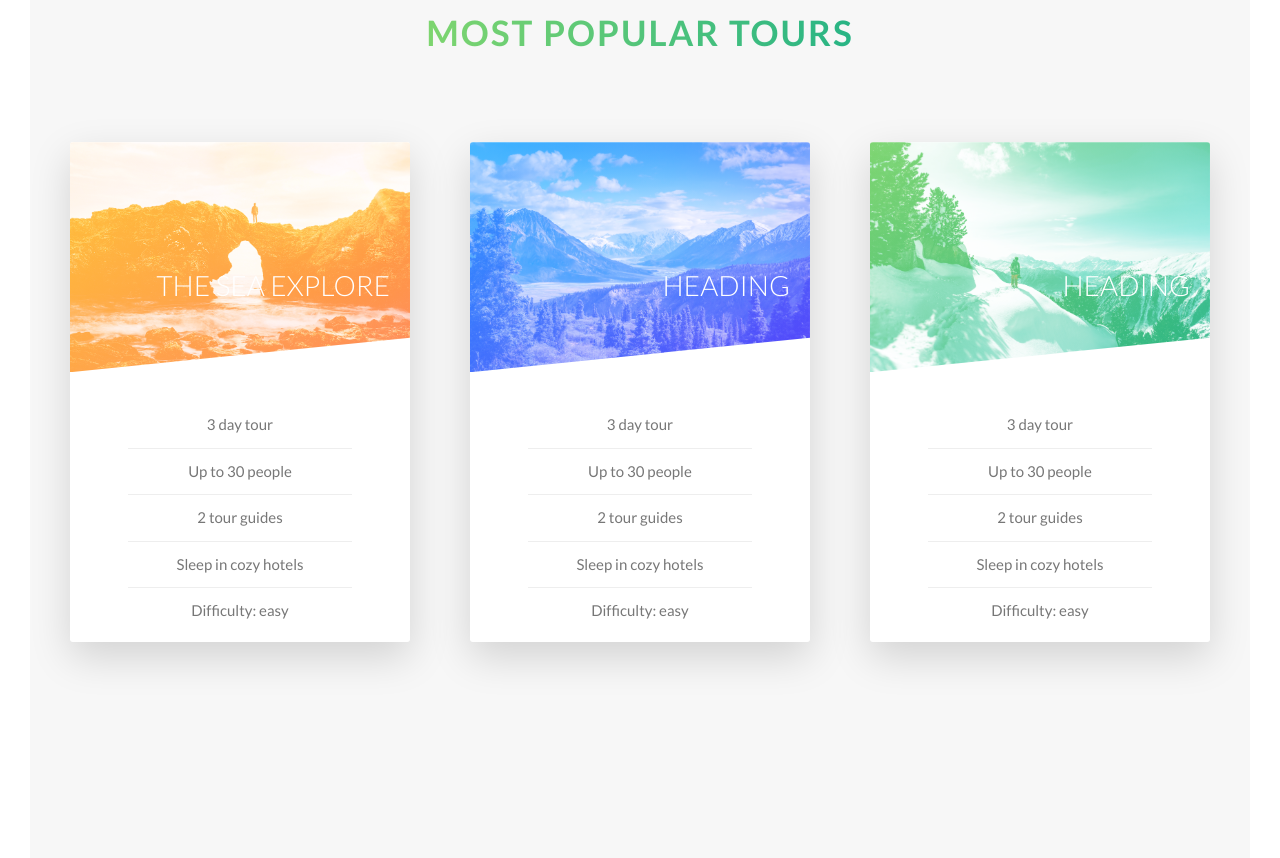
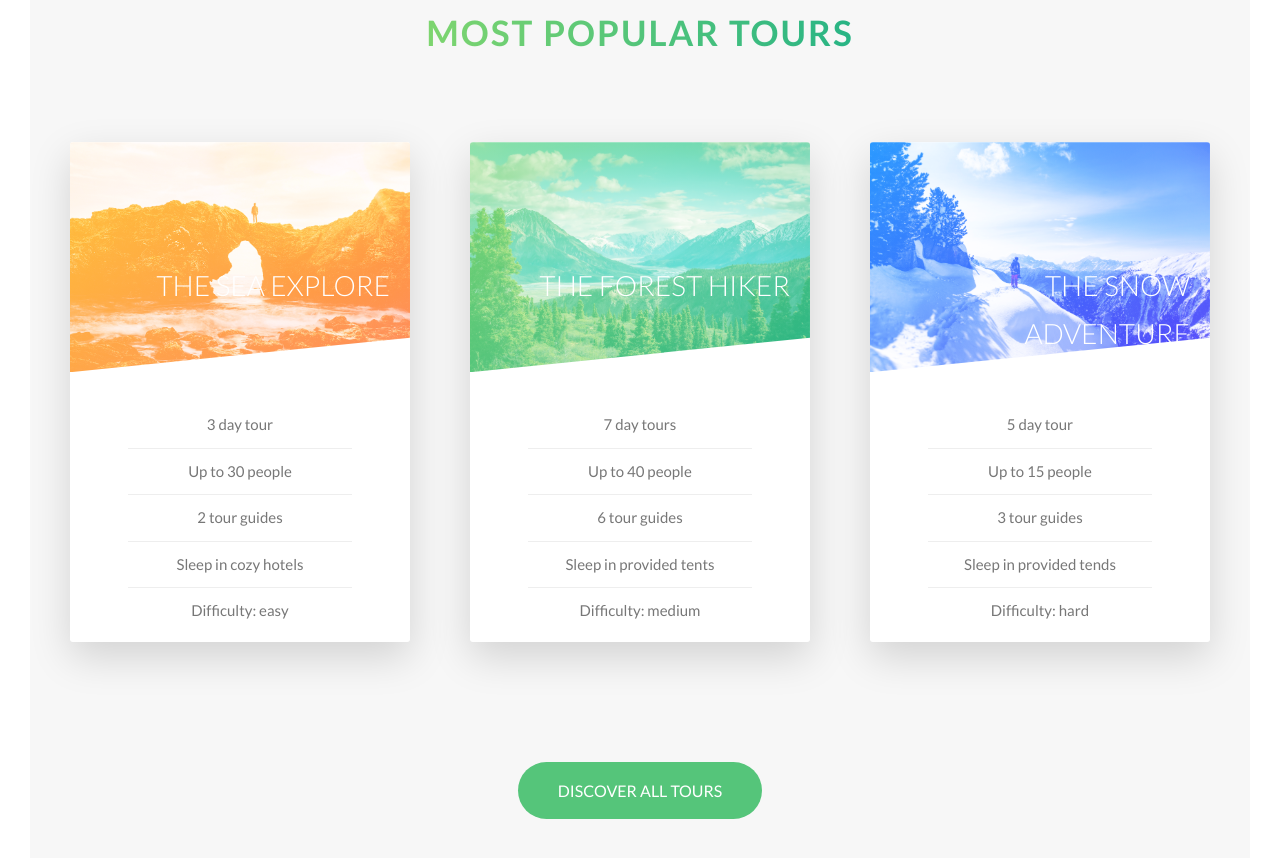
Before and after one commit to peterlxb/advanced-css-tour, a website: page Natours/after-S05/index.html in a window 1280 px wide. Shown: the part 2561-3419 px from the top of the page. Drawn offline with Linux system fonts and the light colour scheme.

Commit message:
Finish Building Tour section

```diff
--- a/Natours/after-S05/index.html
+++ b/Natours/after-S05/index.html
@@ -175,15 +175,15 @@
                                 &nbsp;
                             </div>
                             <h4 class="card__heading">
-                                Heading
+                                The Forest Hiker
                             </h4>
                             <div class="card__details">
                                 <ul>
-                                    <li>3 day tour</li>
-                                    <li>Up to 30 people</li>
-                                    <li>2 tour guides</li>
-                                    <li>Sleep in cozy hotels</li>
-                                    <li>Difficulty: easy</li>
+                                    <li>7 day tours</li>
+                                    <li>Up to 40 people</li>
+                                    <li>6 tour guides</li>
+                                    <li>Sleep in provided tents</li>
+                                    <li>Difficulty: medium</li>
                                 </ul>
                             </div>
 
@@ -208,15 +208,15 @@
                                 &nbsp;
                             </div>
                             <h4 class="card__heading">
-                                Heading
+                                The Snow Adventure
                             </h4>
                             <div class="card__details">
                                 <ul>
-                                    <li>3 day tour</li>
-                                    <li>Up to 30 people</li>
-                                    <li>2 tour guides</li>
-                                    <li>Sleep in cozy hotels</li>
-                                    <li>Difficulty: easy</li>
+                                    <li>5 day tour</li>
+                                    <li>Up to 15 people</li>
+                                    <li>3 tour guides</li>
+                                    <li>Sleep in provided tends </li>
+                                    <li>Difficulty: hard</li>
                                 </ul>
                             </div>
 
@@ -232,9 +232,11 @@
                         </div>
                     </div>
                 </div>
+            </div>
 
-
-
+            <div class="u-center-text u-margin-top-huge">
+                <a href="#" class="btn btn--green">Discover all tours</a>
+            </div>
         </section>
     </main>
 </body>
--- a/Natours/after-S05/sass/base/_utilities.scss
+++ b/Natours/after-S05/sass/base/_utilities.scss
@@ -11,3 +11,10 @@
 .u-margin-bottom-small {
   margin-bottom: 1.5rem;
 }
+
+.u-margin-top-big {
+  margin-top: 8rem;
+}
+.u-margin-top-huge {
+  margin-top: 10rem;
+}
--- a/Natours/after-S05/sass/components/_button.scss
+++ b/Natours/after-S05/sass/components/_button.scss
@@ -31,6 +31,15 @@
   &--white {
     background-color: $color-white;
     color: $color-grey-dark;
+
+    &::after {
+      background-color: $color-white;
+    }
+  }
+
+  &--green {
+    background-color: $color-primary;
+    color: $color-white;
 
     &::after {
       background-color: $color-white;
--- a/Natours/after-S05/sass/components/_card.scss
+++ b/Natours/after-S05/sass/components/_card.scss
@@ -36,16 +36,16 @@
       &-2 {
         background-image: linear-gradient(
           to right bottom,
-          $color-tertiary-light,
-          $color-tertiary-dark
+          $color-primary-light,
+          $color-primary-dark
         );
       }
 
       &-3 {
         background-image: linear-gradient(
           to right bottom,
-          $color-primary-light,
-          $color-primary-dark
+          $color-tertiary-light,
+          $color-tertiary-dark
         );
       }
     }
@@ -79,8 +79,8 @@
     &--2 {
       background-image: linear-gradient(
           to right bottom,
-          $color-tertiary-light,
-          $color-tertiary-dark
+          $color-primary-light,
+          $color-primary-dark
         ),
         url("../img/nat-6.jpg");
     }
@@ -88,8 +88,8 @@
     &--3 {
       background-image: linear-gradient(
           to right bottom,
-          $color-primary-light,
-          $color-primary-dark
+          $color-tertiary-light,
+          $color-tertiary-dark
         ),
         url("../img/nat-7.jpg");
     }
@@ -115,6 +115,22 @@
         to right bottom,
         rgba($color-secondary-light, 0.85),
         rgba($color-secondary-dark, 0.85)
+      );
+    }
+
+    &--2 {
+      background-image: linear-gradient(
+        to right bottom,
+        rgba($color-primary-light, 0.85),
+        rgba($color-primary-dark, 0.85)
+      );
+    }
+
+    &--3 {
+      background-image: linear-gradient(
+        to right bottom,
+        rgba($color-tertiary-light, 0.85),
+        rgba($color-tertiary-dark, 0.85)
       );
     }
   }
```
Also changed, not shown: Natours/after-S05/css/style.css.
